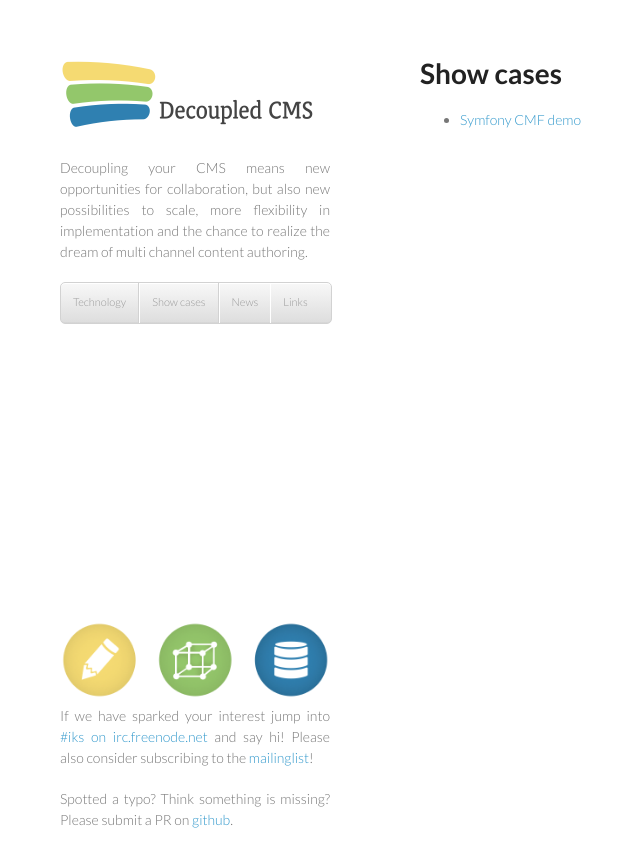
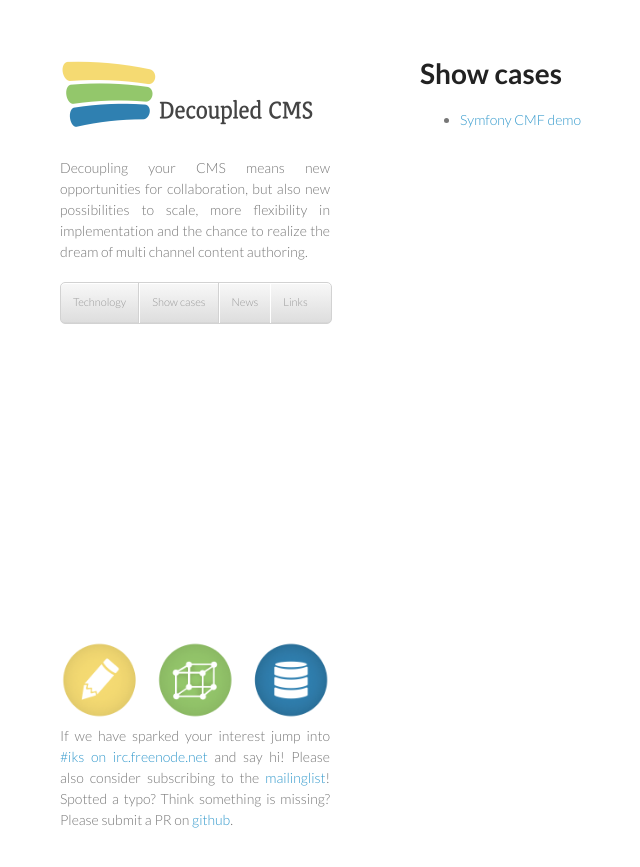
Before and after one commit to decoupledCMS/decoupledcms.github.com, a Jekyll site: the page built from show_cases.md, in a window 1280 px wide. Shown: the top 867 px of the page, without its empty margins (150-790 px from the left). Built offline with Jekyll 4.4.1, drawn with Linux system fonts in a browser that asks for light colours.

```diff
--- a/_includes/footer.html
+++ b/_includes/footer.html
@@ -4,11 +4,7 @@
     <img src="/images/icons.png" alt="Web Editing, Web Framework, Content Repository"/>
 
     If we have sparked your interest jump into <a href="irc://iks#irc.freenode.net">#iks on irc.freenode.net</a> and say hi!
-    Please also consider subscribing to the <a href="http://wiki.iks-project.eu/index.php/Mailinglists">mailinglist</a>!
-</p>
-
-<p>
-    Spotted a typo? Think something is missing? Please submit a PR on <a href="http://github.com/decoupledCMS/decoupledcms.github.com">github</a>.
+    Please also consider subscribing to the <a href="http://wiki.iks-project.eu/index.php/Mailinglists">mailinglist</a>! Spotted a typo? Think something is missing? Please submit a PR on <a href="http://github.com/decoupledCMS/decoupledcms.github.com">github</a>.
 </p>
 
 </footer>
```
